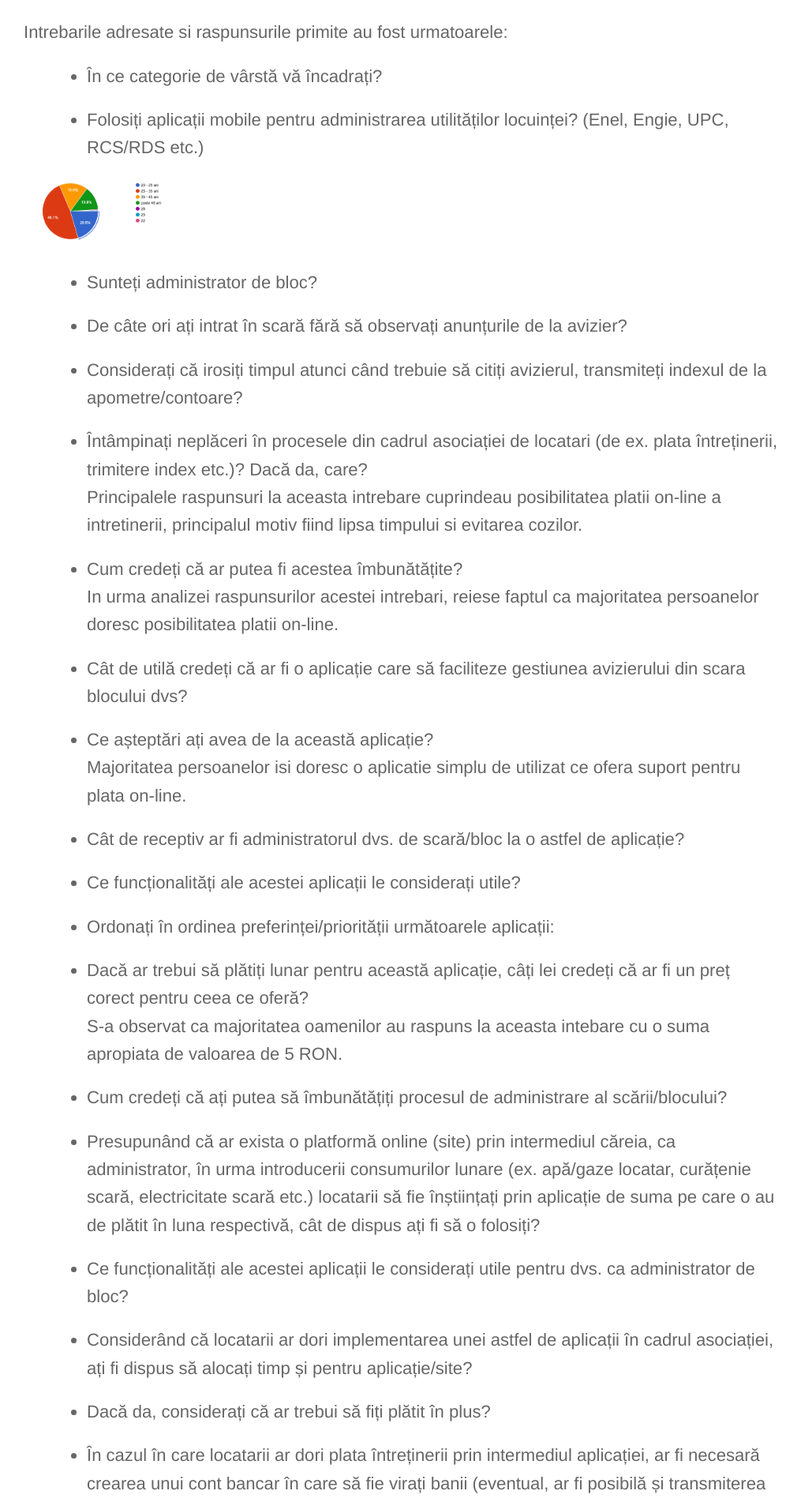
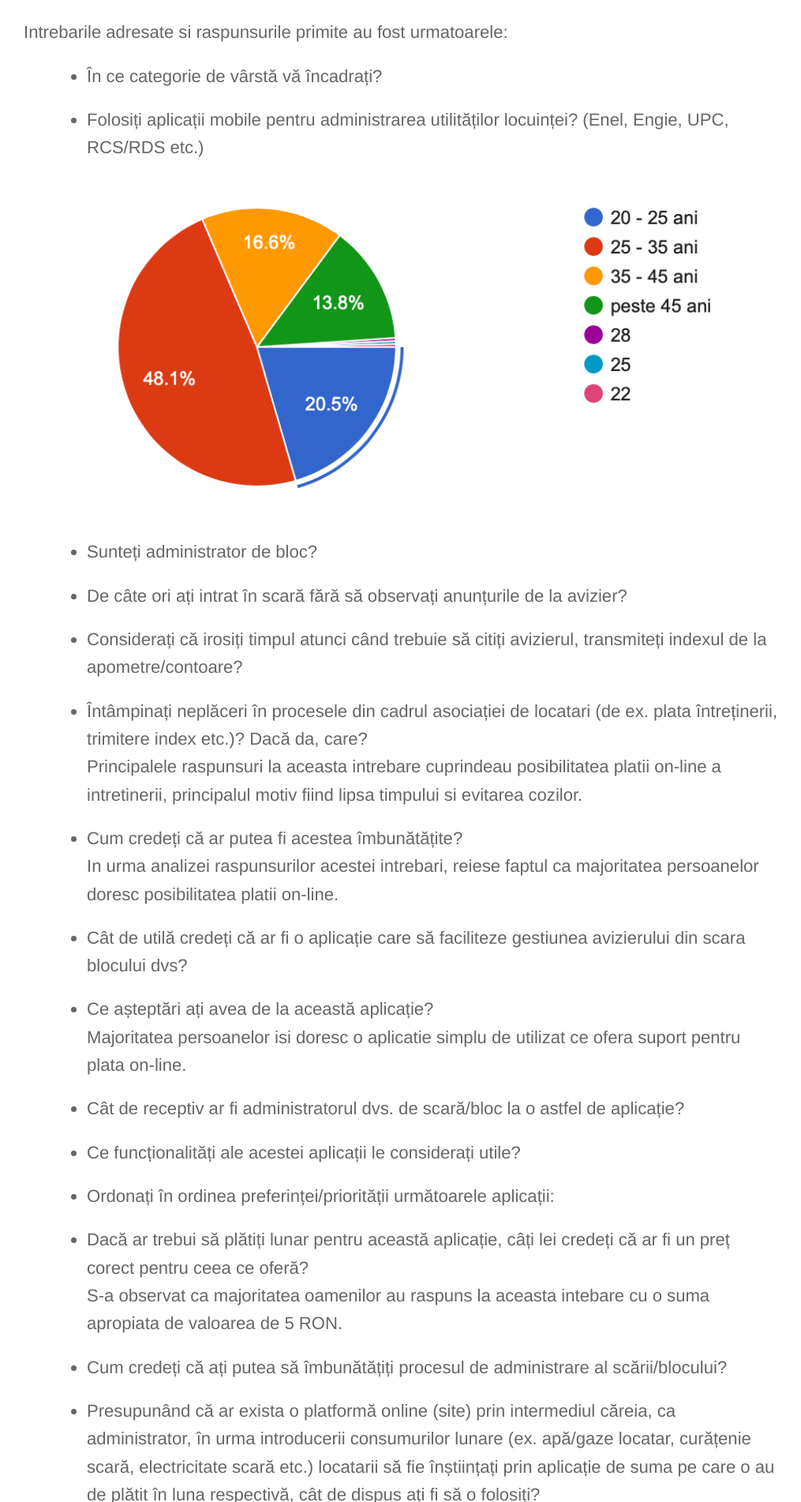
Before and after one commit to rptoma/Flaty, a Jekyll site: the page built from _posts/2018-10-28-validare.md, in a window 1280 px wide. Shown: the part 2013-3915 px from the top of the page at 79% size, without its empty margins (110-1125 px from the left). Built offline with Jekyll 4.4.1, drawn with Linux system fonts in a browser that asks for light colours.

Commit message:
Updated '_posts/2018-10-28-validare.md' via CloudCannon

```diff
--- a/_posts/2018-10-28-validare.md
+++ b/_posts/2018-10-28-validare.md
@@ -31,7 +31,7 @@ Intrebarile adresate si raspunsurile primite au fost urmatoarele:
 
 > * Folosiți aplicații mobile pentru administrarea utilităților locuinței? (Enel, Engie, UPC, RCS/RDS etc.)
 
-<img src="https://github.com/rptoma/Flaty/raw/master/_posts/validare/varsta.png" width="200"/>
+<img src="https://github.com/rptoma/Flaty/raw/master/_posts/validare/varsta.png" height="400"/>
 
 
 > * Sunteți administrator de bloc?
```
